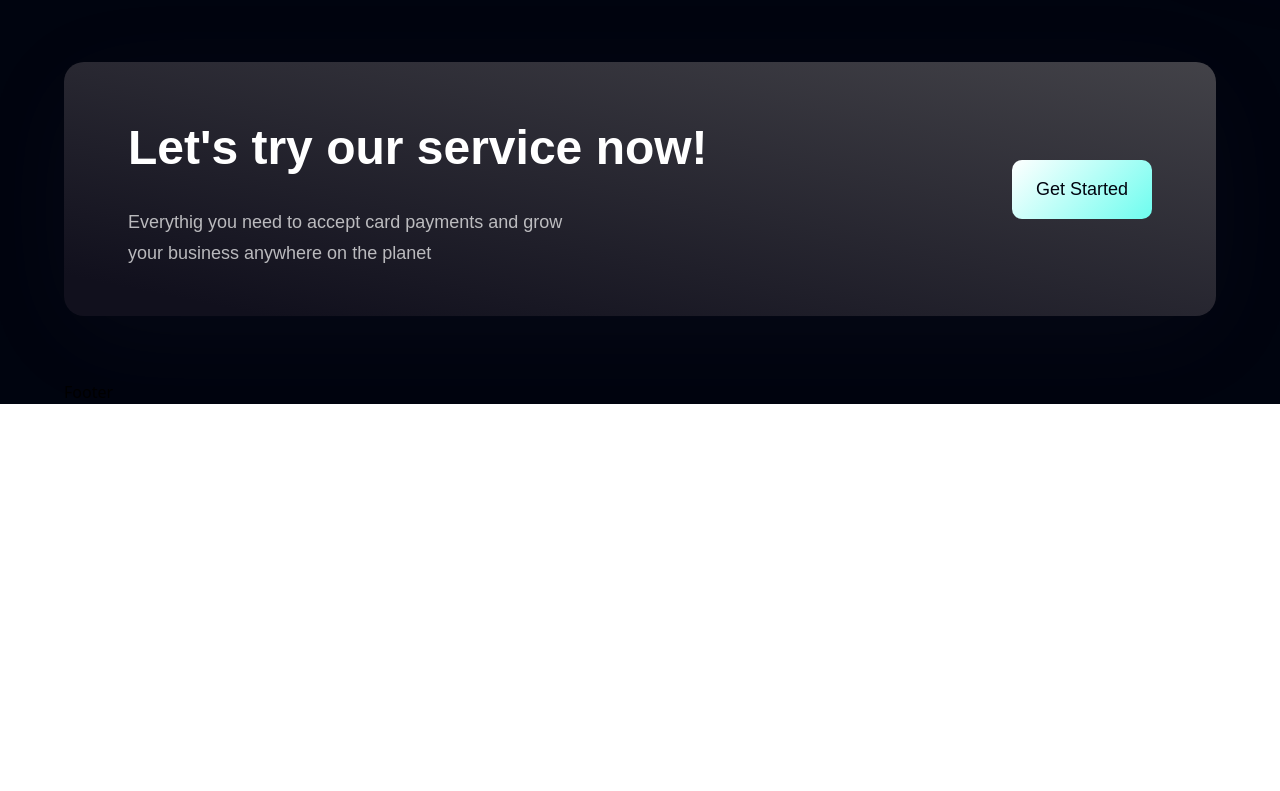
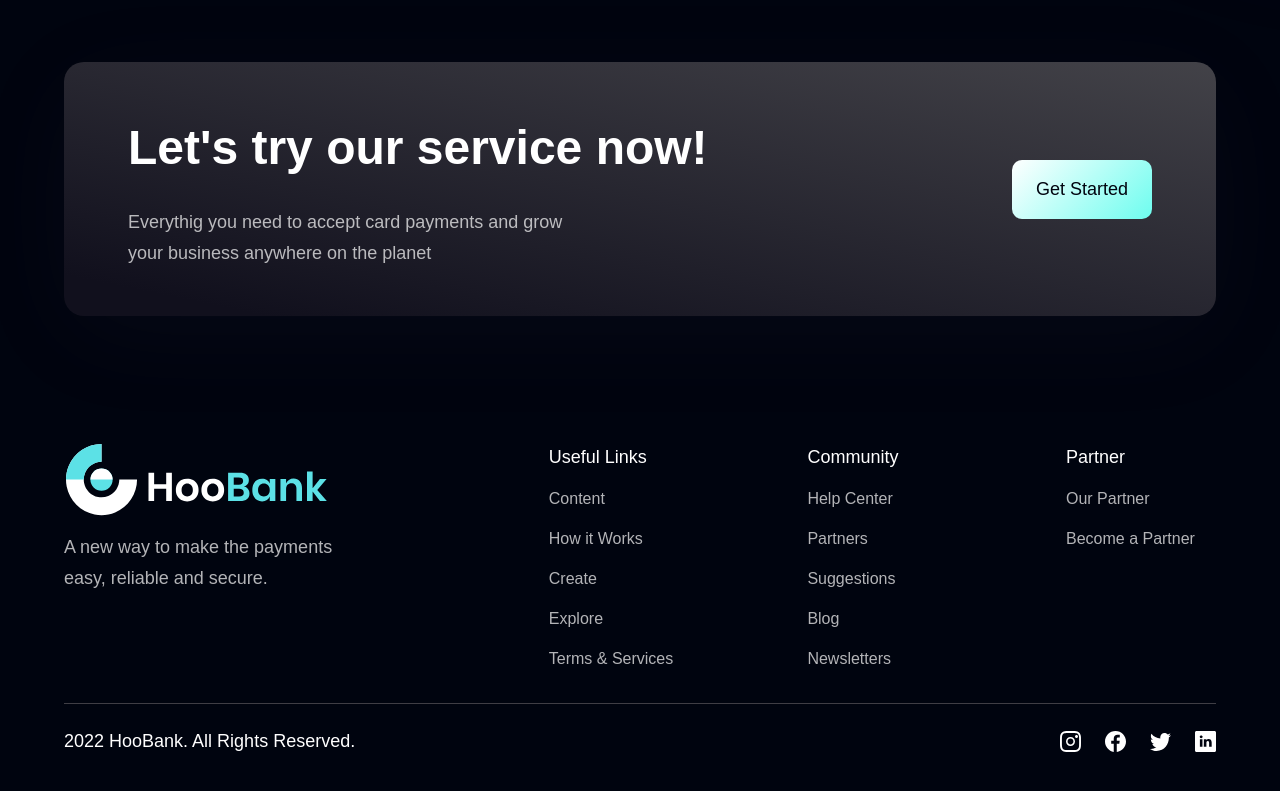
Before and after one commit to argell10/Moderm-IU-UX-app, a React (Vite) app: page / in a window 1280 px wide. Shown: the part 3974-4765 px from the top of the page. Before the commit the page ends 4378 px from the top, so only its background shows below. Built offline with nearby package versions, Linux system fonts and the light colour scheme; the HTML template or start-up script is replaced by a standard one.

Commit message:
Developmet section Footer

```diff
--- a/src/components/Footer.jsx
+++ b/src/components/Footer.jsx
@@ -1,11 +1,61 @@
-import React from 'react'
+import styles from "../constants/style";
+import { logo } from "../assets";
+import { footerLinks, socialMedia } from "../constants";
 
-function Footer() {
-  return (
-    <div>
-      Footer
+const Footer = () => (
+  <section className={`${styles.flexCenter} ${styles.paddingY} flex-col`}>
+    <div className={`${styles.flexStart} md:flex-row flex-col mb-8 w-full`}>
+      {/* Logo - Paragraph */}
+      <div className="flex-1 flex flex-col justify-start mr-10">
+        <img
+          src={logo}
+          alt="hoobank"
+          className="w-[266px] h-[72px] object-contain"
+        />
+        <p className={`${styles.paragraph} mt-4 max-w-[310px]`}>
+          A new way to make the payments easy, reliable and secure.
+        </p>
+      </div>
+      {/* List links of Fotter */}
+      <div className="flex-[1.5] w-full flex flex-row justify-between flex-wrap md:mt-0 mt-10">
+        {footerLinks.map((footerLink) => (
+          <div
+            key={footerLink.key}
+            className="flex flex-col ss:my-0 my-4 min-w-[150px]"
+          >
+            <h4 className="font-poppins font-medium text-[18px] leading-[27px] text-white">
+              {footerLink.title}
+            </h4>
+            {/* List of links */}
+            <ul className="list-none mt-4">
+              {footerLink.links.map((link, index) => (
+                <li
+                  key={link.name}
+                  className={`font-poppins font-normal text-[16px] leading-[24px] text-dimWhite hover:text-secondary cursor-pointer ${
+                    index !== footerLink.links.length - 1 ? "mb-4" : "mb-0"
+                  }`}
+                >
+                  {link.name}
+                </li>
+              ))}
+            </ul>
+          </div>
+        ))}
+      </div>
     </div>
-  )
-}
+    {/* all rights reserved */}
+    <div className="w-full flex justify-between items-center md:flex-row flex-col pt-6 border-t-[1px] border-t-[#3f3e45] ">
+      <p className="font-poppins font-normal text-center text-[18px] leading-[27px] text-white">
+        2022 HooBank. All Rights Reserved.
+      </p>
+      {/* Red socials icons */}
+      <div className="flex flex-row md:mt-0 mt-6">
+        {socialMedia.map((social, index) => (
+          <img src={social.icon} key={social.id} alt={social.id} className={`w-[21px] h-[21px] object-contain cursor-pointer ${index !== socialMedia.length - 1 ? "mr-6" : "mr-0"}`}/>
+        ))}
+      </div>
+    </div>
+  </section>
+);
 
-export default Footer
+export default Footer;
--- a/src/index.css
+++ b/src/index.css
@@ -8,6 +8,10 @@
 }
 
 /* styles */
+* {
+  scroll-behavior: smooth;
+}
+
 .pink__gradient {
   background: linear-gradient(90deg, #f4c4f3 0%, #fc67fa 100%);
   filter: blur(900px);
```
